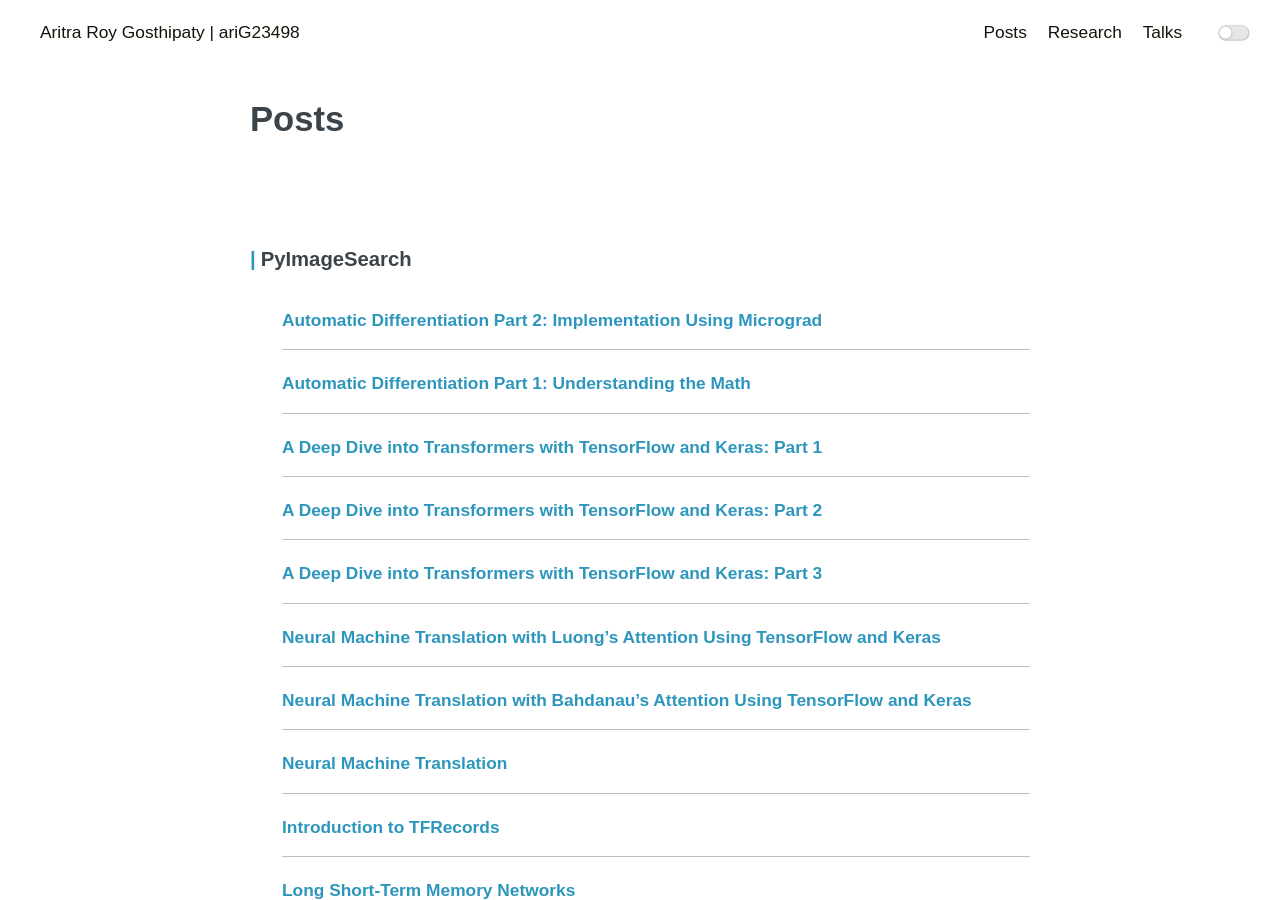
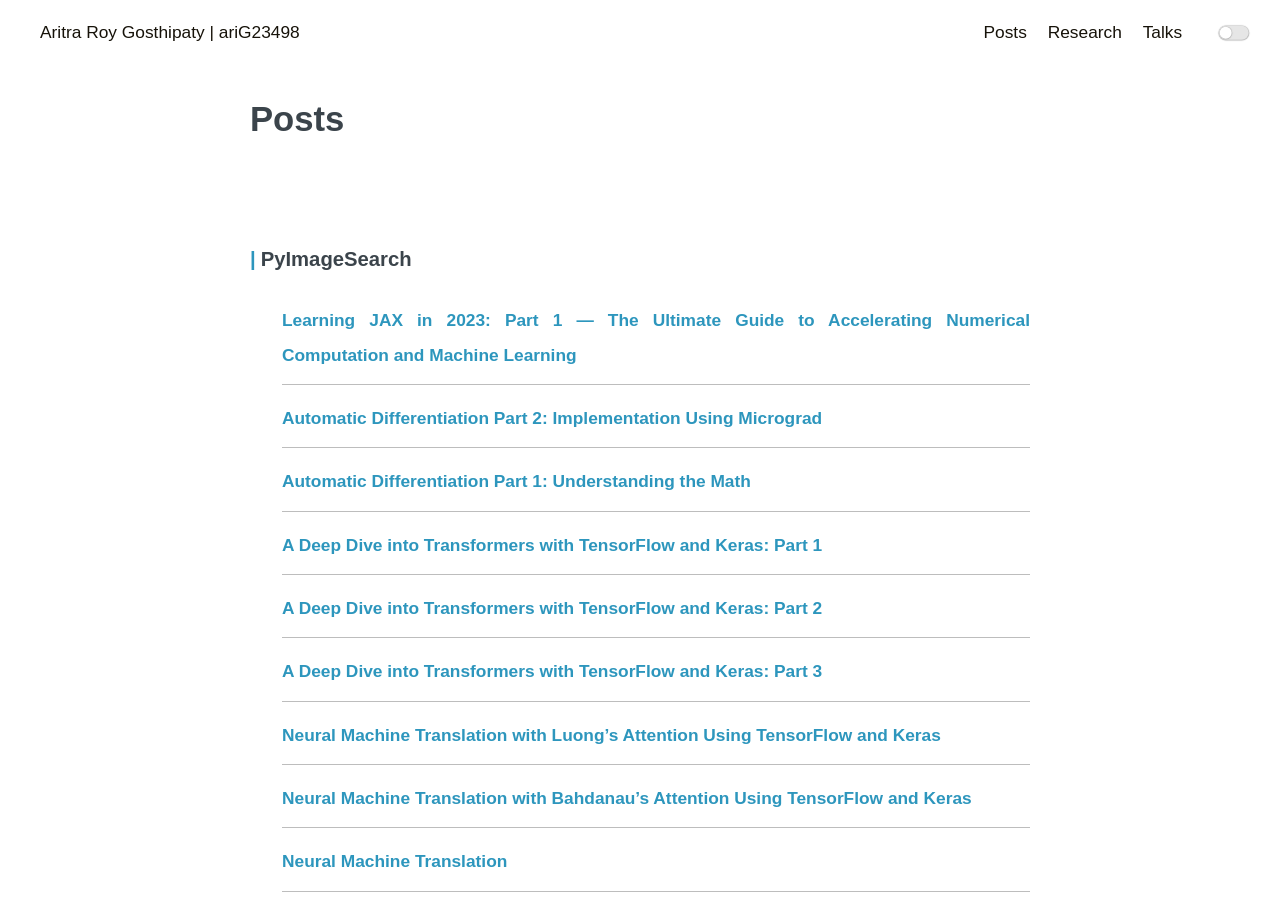
Before and after one commit to ariG23498/ariG23498.github.io, a Jekyll site: the page built from blogs.md, in a window 1280 px wide and 900 px high. Built offline with Jekyll 4.4.1, drawn with Linux system fonts in a browser that asks for light colours.

Commit message:
Update blogs.md

```diff
--- a/blogs.md
+++ b/blogs.md
@@ -9,6 +9,9 @@ permalink: /posts
     <div class="post-wrap archive">
 
         <h3>PyImageSearch</h3>
+        <article class="archive-item">
+                <a class="archive-item-link" href="https://pyimagesearch.com/2023/02/20/learning-jax-in-2023-part-1-the-ultimate-guide-to-accelerating-numerical-computation-and-machine-learning/" target="_blank" rel="noopener noreferrer">Learning JAX in 2023: Part 1 — The Ultimate Guide to Accelerating Numerical Computation and Machine Learning</a>
+        </article>
         <article class="archive-item">
                 <a class="archive-item-link" href="https://pyimagesearch.com/2022/12/26/automatic-differentiation-part-2-implementation-using-micrograd/" target="_blank" rel="noopener noreferrer">Automatic Differentiation Part 2: Implementation Using Micrograd</a>
         </article>
```
